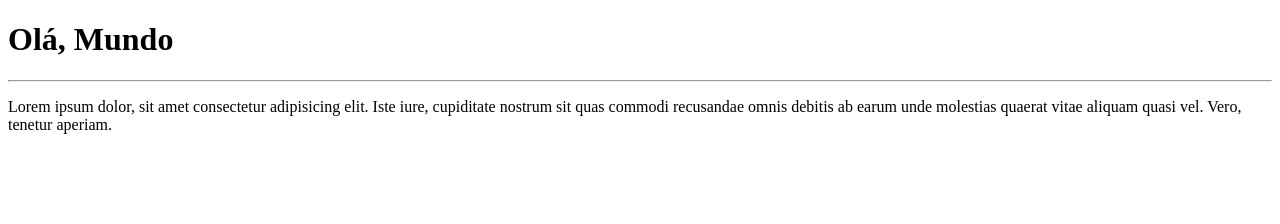
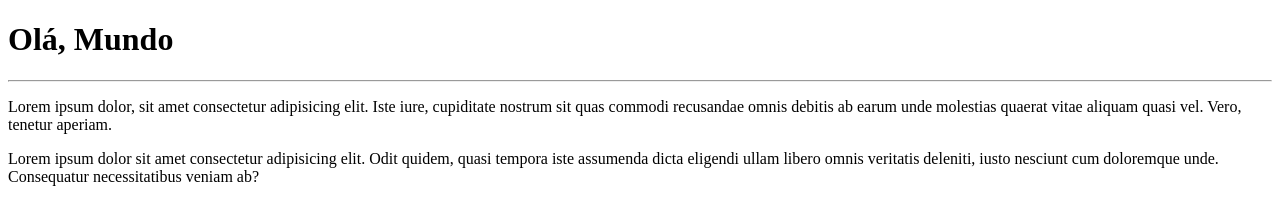
Before and after one commit to johnpaulcz/Ola-Mundo, a plain HTML site: page site-exemplo/index.html in a window 1280 px wide. Drawn offline with Linux system fonts and the light colour scheme.

Commit message:
adicionei um paragrafo

```diff
--- a/site-exemplo/index.html
+++ b/site-exemplo/index.html
@@ -12,5 +12,9 @@
     <p>Lorem ipsum dolor, sit amet consectetur adipisicing elit.
     Iste iure, cupiditate nostrum sit quas commodi recusandae omnis debitis
     ab earum unde molestias quaerat vitae aliquam quasi vel. Vero, tenetur aperiam.</p>
+    <p>Lorem ipsum dolor sit amet consectetur adipisicing elit.
+    Odit quidem, quasi tempora iste assumenda dicta eligendi ullam libero
+     omnis veritatis deleniti, iusto nesciunt cum doloremque unde.
+     Consequatur necessitatibus veniam ab?</p>
 </body>
 </html>
```
